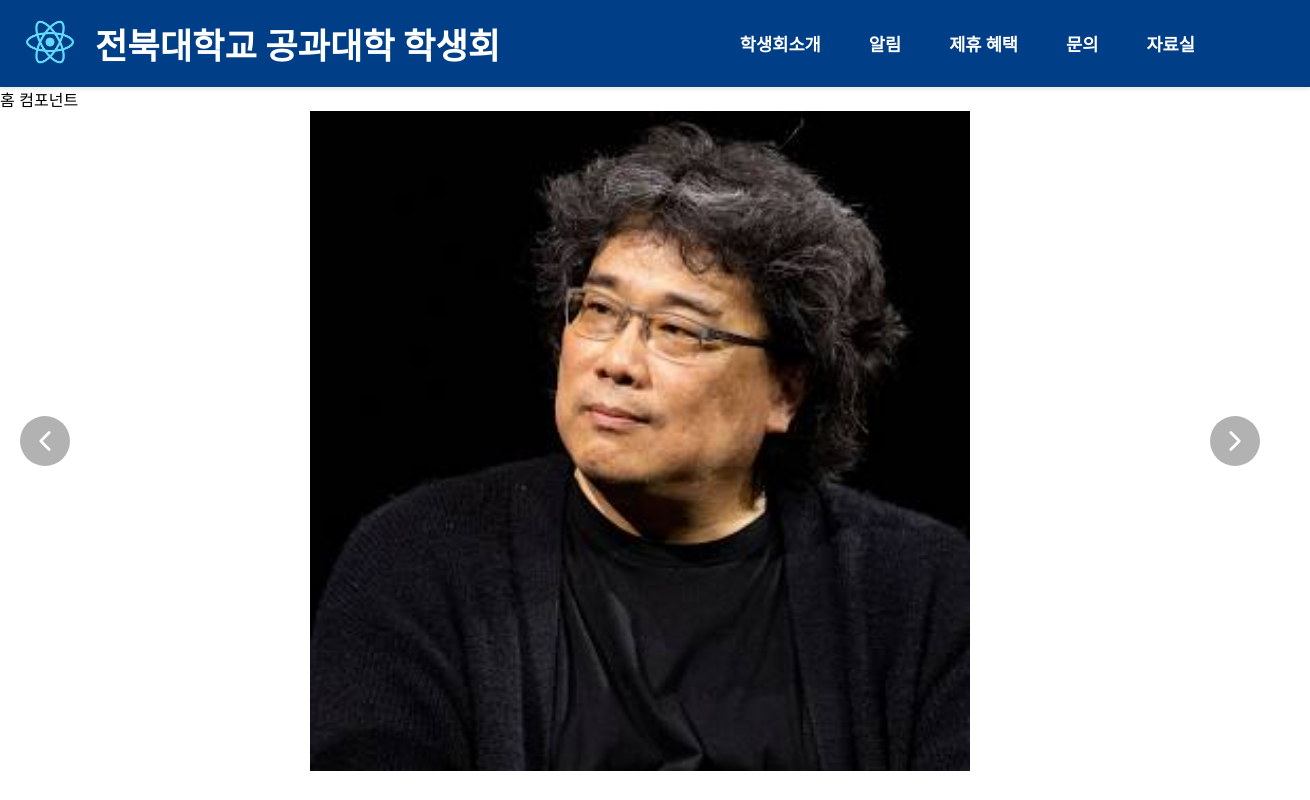
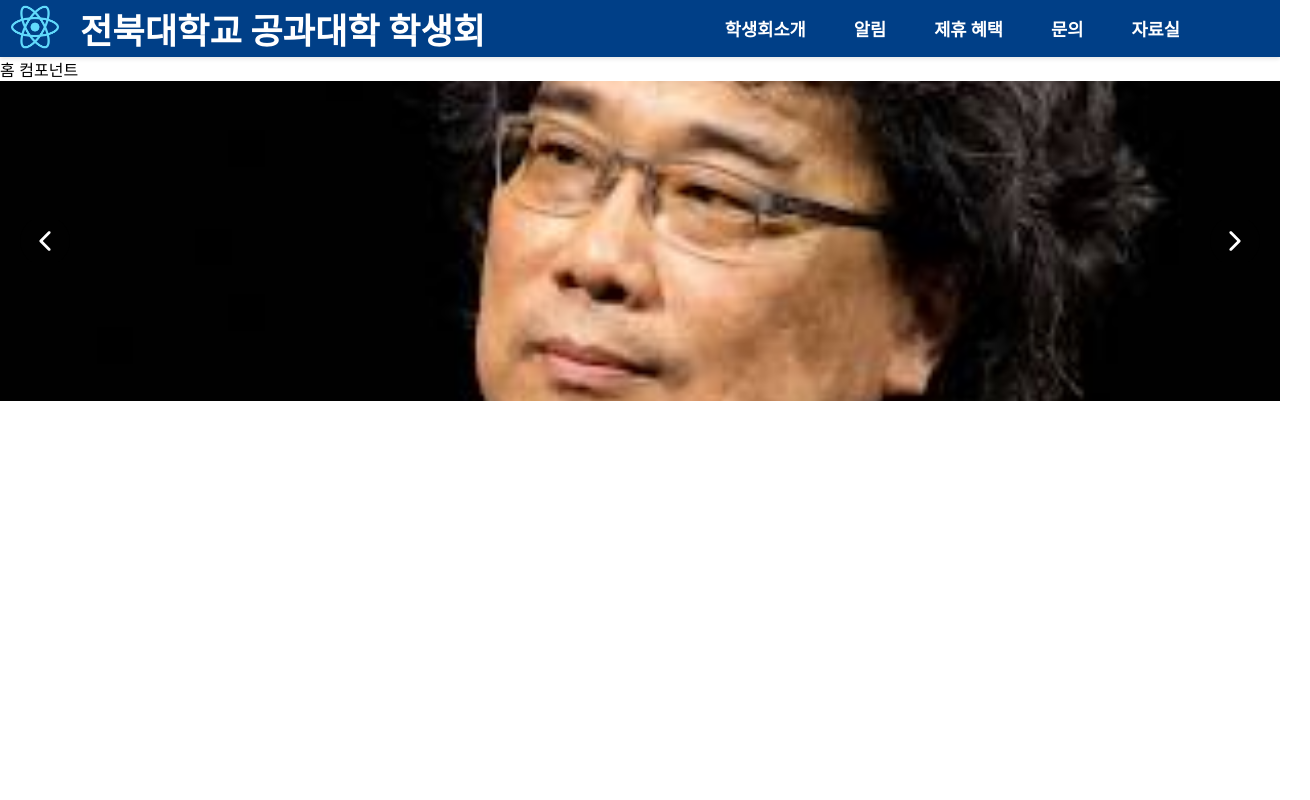
Before and after one commit to M-SE0K/FeeL_WEB, a React (Create React App) app: page / in a window 1280 px wide. Shown: the whole page, 1310 px wide, since content can reach past the window. Built offline with nearby package versions, Linux system fonts and the light colour scheme.

Commit message:
이미지 슬라이더 비율 조정

```diff
--- a/src/component/headerBar/headerBar.css
+++ b/src/component/headerBar/headerBar.css
@@ -3,15 +3,11 @@
     display: flex;
     align-items: center;
     justify-content: space-between;
-
-    top: 0;
-    left: 0;
     width: 100%;
-
     background-color: #003f87;
     color: white;
     box-shadow: 0 2px 4px rgba(0, 0, 0, 0.1);
-    padding: 15px;
+    /* padding: 15px; */
   }
 
   .logo{
--- a/src/component/home/home.css
+++ b/src/component/home/home.css
@@ -1,4 +1,13 @@
-.slider-container{
-    width: 100px;
-    height: 80px;
+.slider-container {
+
+    height: 40vh !important;
+    object-fit: contain;
+    width: 100%;
 }
+.image {
+    width: 100%;          /* 가로 꽉 채우기 */
+    height: 100%;         /* 컨테이너 높이 맞추기 */
+    object-fit: cover;    /* 비율 유지 + 자르기 허용 */
+    object-position: center; /* 중앙 기준 자르기 */
+    display: block;
+}
--- a/src/component/home/home.js
+++ b/src/component/home/home.js
@@ -5,6 +5,7 @@ import image1 from '../../img/imageSlider1.png';
 import image2 from '../../img/imageSlider2.png';
 import image3 from '../../img/imageSlider3.png';
 import ImageSlider from './imageSlider/imageSlider.js';
+import './home.css';
 
 function Home() {
   const slides = [{image: image1}, {image: image2}, {image: image3}];
--- a/src/component/home/imageSlider/imageSlider.css
+++ b/src/component/home/imageSlider/imageSlider.css
@@ -1,6 +1,7 @@
 .imageSlider {
     /* width: 600px;
     height: 300px; */
+    background-position: top;
     position: relative;
     overflow: hidden;
     margin-bottom: 20px;
@@ -26,7 +27,8 @@
   .imageSlider .image {
     width: 100%;
     height: calc(100vh - 140px);    /* 커서 안움직이게 하려고 대충 때려 맞췄는데.. 이거 해결법 알면 해줘 */
-    object-fit: contain;
+    object-fit: cover;
+    object-position: center;
     display: block;
   }
 
```
